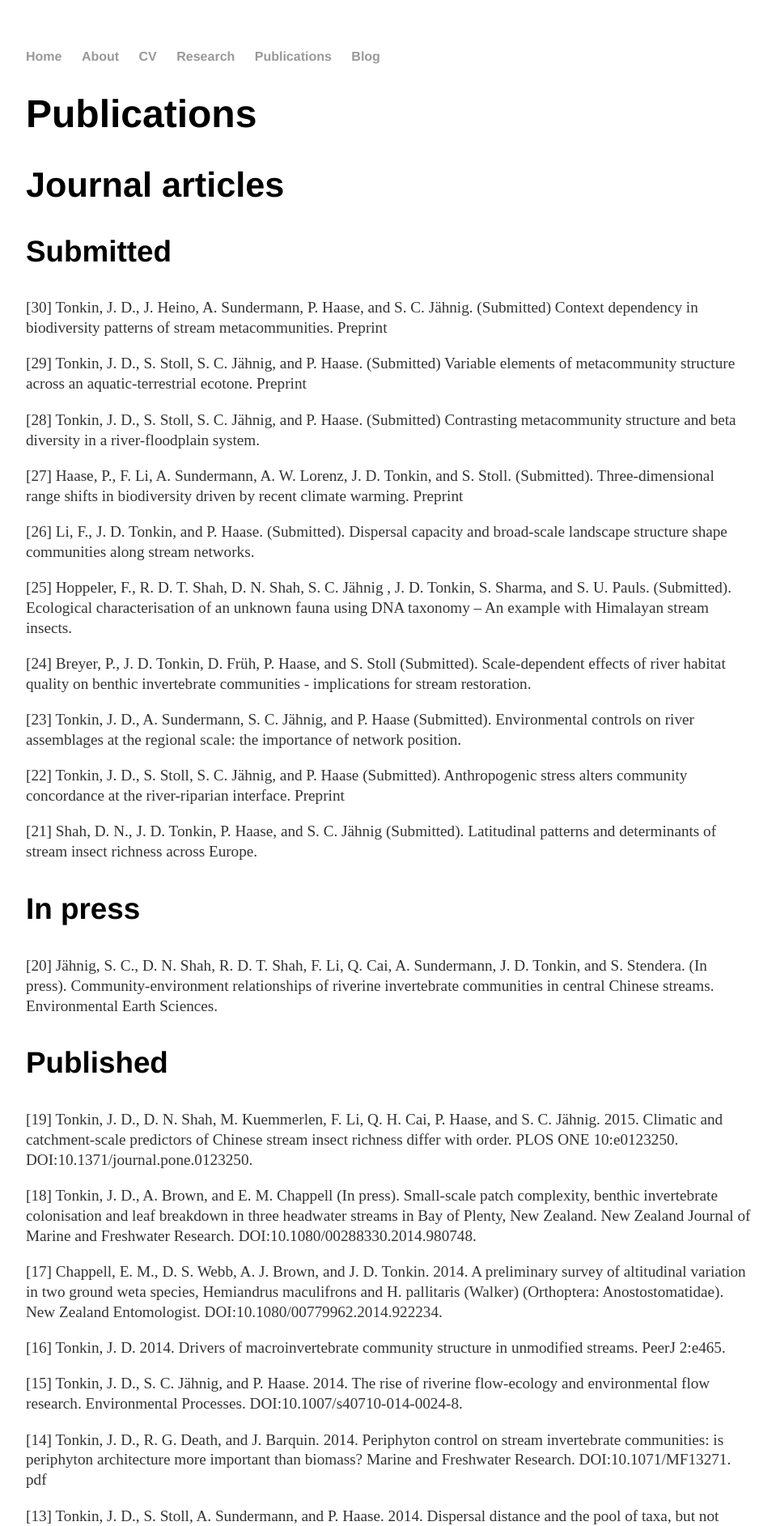
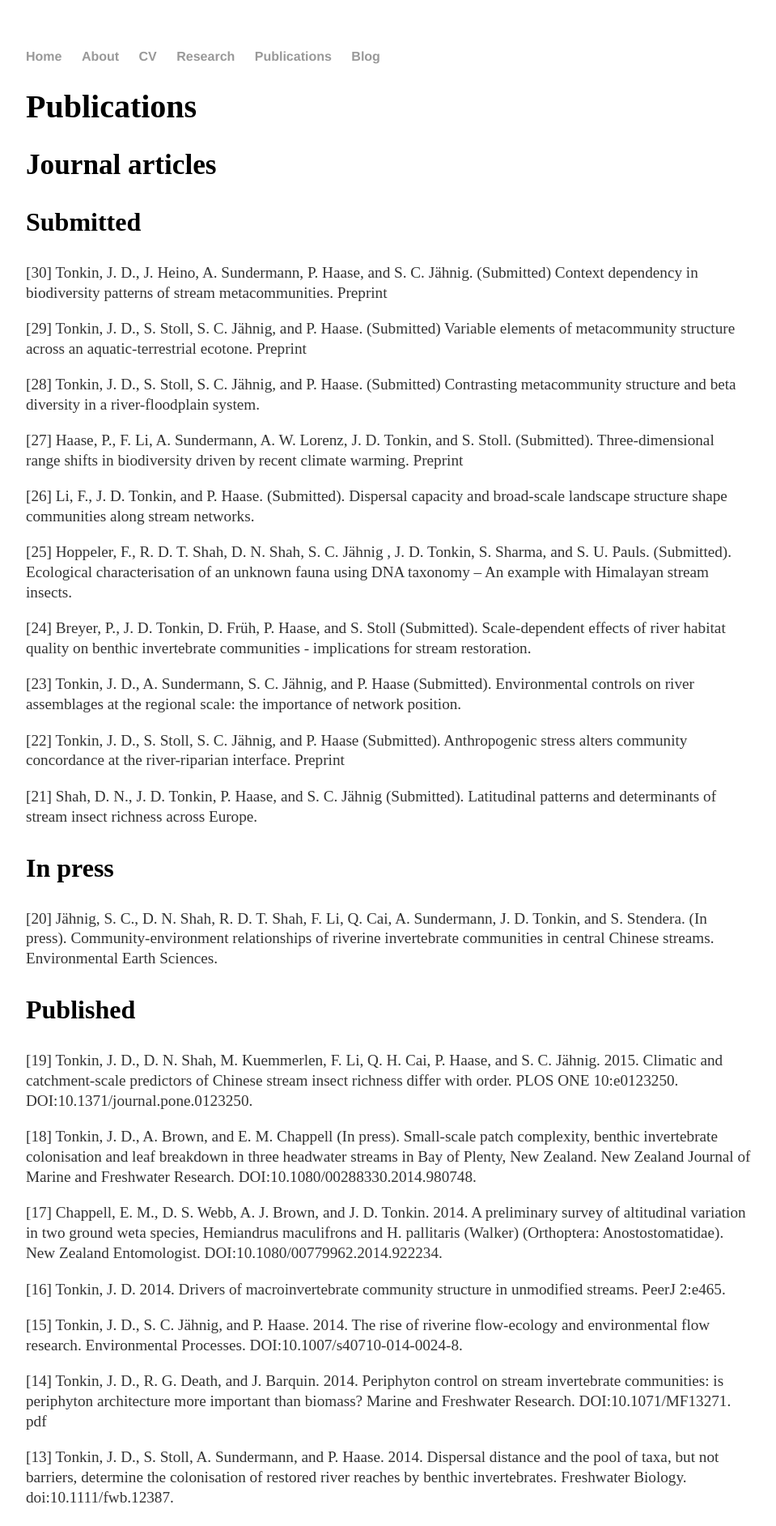
Before and after one commit to jdtonkin/jdtonkin.github.io, a Jekyll site: the page built from Publications/index.html, in a window 1280 px wide. Shown: the top 1885 px of the page at 81% size, without its empty margins (160-1119 px from the left). Built offline with Jekyll 4.4.1, drawn with Linux system fonts in a browser that asks for light colours.

Commit message:
changed header fonts and sizes

```diff
--- a/css/main.css
+++ b/css/main.css
@@ -5,11 +5,11 @@
 
 p, ul { font-size: 1.2em; line-height: 1.3em; color: #333; font-family: 'fira sans'}
 
-h1, h2, h3, h4 { font-family: 'Helvetica', 'Arial', 'Sans-Serif'; }
-h1 { font-size: 3em;  }
-h2 { font-size: 2.7em; }
-h3 { font-size: 2.3em; }
-h4 { font-size: 1.9em; }
+h1, h2, h3, h4 { font-family: 'fira sans'; }
+h1 { font-size: 2.5em;  }
+h2 { font-size: 2.2em; }
+h3 { font-size: 2.0em; }
+h4 { font-size: 1.5em; }
 
 nav ul, footer ul { font-size: 1em; font-family: 'Helvetica', 'Arial', 'Sans-Serif'; padding: 0px; list-style: none; font-weight: bold; }
 nav ul li, footer ul li { display: inline; margin-right: 20px; }
```
